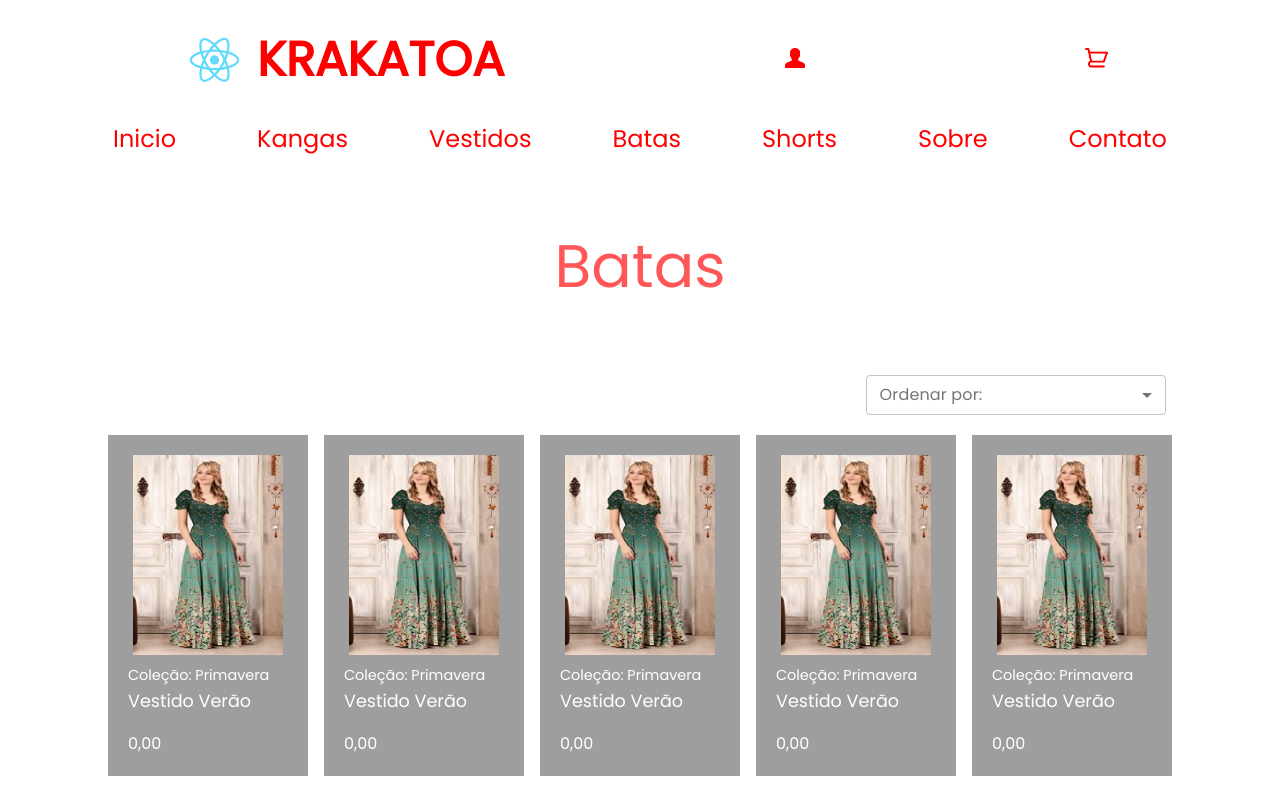
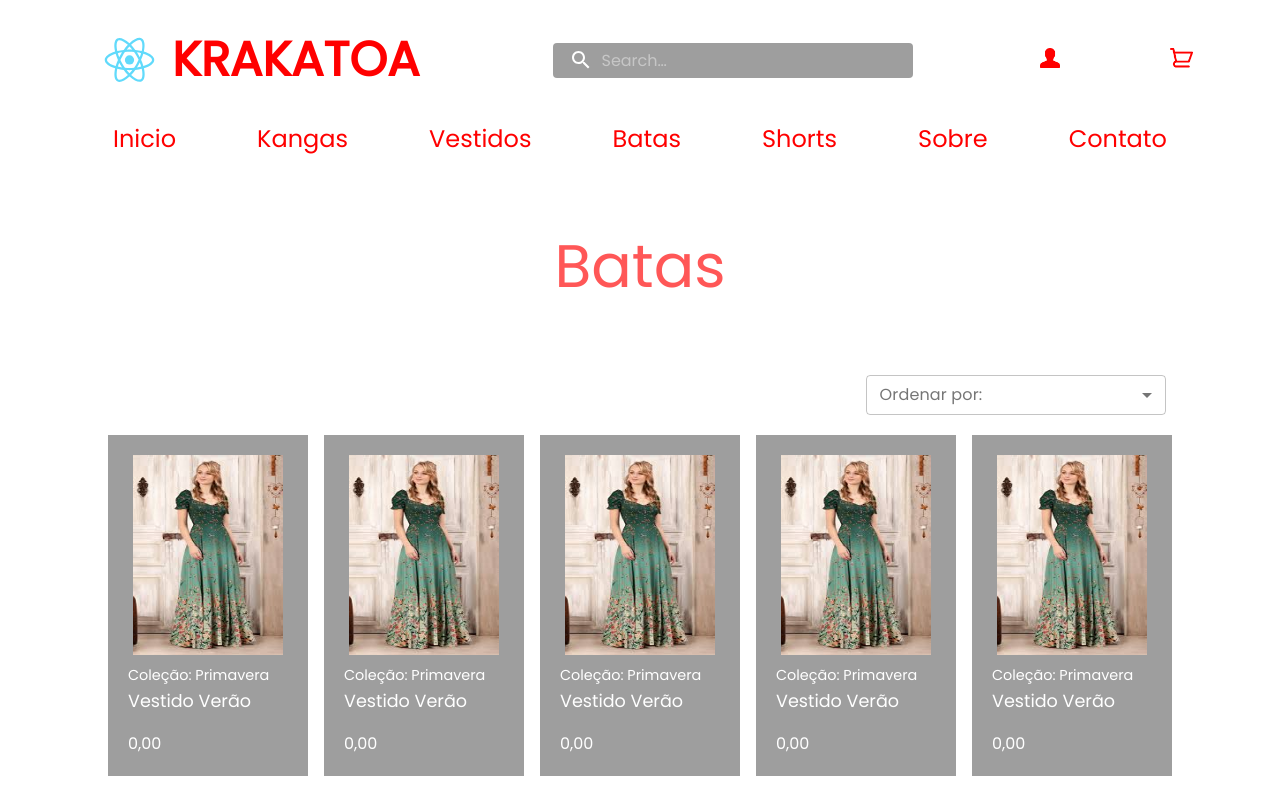
Before and after one commit to ElvisSerafim/Krakatoa-Ecommerce, a React (Create React App) app in the folder KrakatoaFront/: page /batas in a window 1280 px wide. Shown: the top 800 px of the page. Built offline with nearby package versions, Linux system fonts and the light colour scheme.

Commit message:
Adicionando barra de pesquisa

```diff
--- a/KrakatoaFront/package.json
+++ b/KrakatoaFront/package.json
@@ -4,6 +4,7 @@
   "private": true,
   "dependencies": {
     "@material-ui/core": "^4.9.11",
+    "@material-ui/icons": "^4.9.1",
     "@material-ui/lab": "^4.0.0-alpha.51",
     "@testing-library/jest-dom": "^4.2.4",
     "@testing-library/react": "^9.3.2",
--- /dev/null
+++ b/KrakatoaFront/src/components/SearchBar.jsx
@@ -0,0 +1,77 @@
+import React, { useState, Component } from 'react';
+import { fade, makeStyles } from '@material-ui/core/';
+import SearchIcon from '@material-ui/icons/Search';
+import InputBase from '@material-ui/core/InputBase';
+
+const useStyles = makeStyles((theme) => ({
+
+    search: {
+        position: 'relative',
+        borderRadius: theme.shape.borderRadius,
+        backgroundColor: '#9e9e9e',
+        '&:hover': {
+            backgroundColor: '#9e9e9e',
+        },
+        marginRight: theme.spacing(2),
+        marginLeft: 0,
+        width: '100%',
+        [theme.breakpoints.up('sm')]: {
+            marginLeft: theme.spacing(3),
+            width: 'auto',
+        },
+    },
+    searchIcon: {
+        padding: theme.spacing(0, 2),
+        height: '100%',
+        position: 'absolute',
+        pointerEvents: 'none',
+        display: 'flex',
+        alignItems: 'center',
+        justifyContent: 'center',
+        color: 'white'
+    },
+    inputRoot: {
+        color: 'white',
+    },
+    inputInput: {
+        padding: theme.spacing(1, 1, 1, 0),
+        paddingLeft: `calc(1em + ${theme.spacing(4)}px)`,
+        transition: theme.transitions.create('width'),
+        width: '100%',
+        [theme.breakpoints.up('md')]: {
+            width: '20ch',
+        },
+    },
+    sectionDesktop: {
+        display: 'none',
+        [theme.breakpoints.up('md')]: {
+            display: 'flex',
+        },
+    },
+}));
+
+export default function SearchBar() {
+
+     const classes = useStyles();
+     const [search, setSearch] = useState('');
+
+        return (
+            <div className={classes.search}>
+                <div className={classes.searchIcon}>
+                    <SearchIcon />
+                </div>
+                <InputBase
+                    onChange={(event)=>{
+                        setSearch(event.target.value)
+                    }}
+                    placeholder="Search…"
+                    classes={{
+                        root: classes.inputRoot,
+                        input: classes.inputInput,
+                    }}
+                    inputProps={{ 'aria-label': 'search' }}
+                />
+            </div>
+        )
+
+}
--- a/KrakatoaFront/src/components/Topo.jsx
+++ b/KrakatoaFront/src/components/Topo.jsx
@@ -1,5 +1,6 @@
 import React, { PureComponent } from 'react';
-import { Typography, Box } from '@material-ui/core/';
+import { Typography, Box, fade, makeStyles } from '@material-ui/core/';
+import SearchBar from '../components/SearchBar'
 import logo from './logo.svg';
 import avatar from '../img/avatar.png';
 import cart from '../img/cart.png';
@@ -10,11 +11,14 @@
     color: 'red',
     fontSize: '3em',
     fontWeight: '700',
-  },
+  }
 };
 
+
 class Topo extends PureComponent {
+
   render() {
+
     return (
       <div style={{ width: '100%' }}>
         <Box
@@ -29,6 +33,9 @@
             <img src={logo} alt="Logo Krakatoa" height="60" margintop="50px" />
             <Typography style={styles.typography}>KRAKATOA</Typography>
           </Box>
+          <div style={{width: '400px'}}>
+            <SearchBar />
+          </div>
           {/* <BodyData/> */}
           <a href="/minhaconta">
             <img src={avatar} alt="avatar" height="20" margintop="50px" />
```
Also changed, not shown: 2 other files (tests, documents, lock files or other folders).
